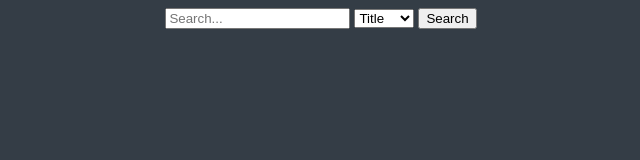
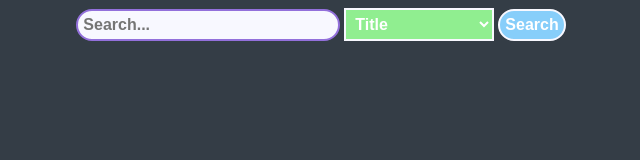
Before and after one commit to Tensai66/SoftwareEngineeringProject, a website: page index.html in a window 1280 px wide. Shown: the whole page, without its empty margins (319-959 px from the left). Drawn offline with nearby package versions, Linux system fonts and the light colour scheme.

Commit message:
Added Some styling. Hope it's not cringe lol.

```diff
--- a/index.html
+++ b/index.html
@@ -12,7 +12,7 @@
               type = "text"
               value = ""
               placeholder= "Search..."/>
-          <select name="type">
+          <select id="typemenu" name="type">
               <option value="title">Title</option>
               <option value="genre">Genre</option>
               <option value="year">Year</option>
--- a/stylesheet.css
+++ b/stylesheet.css
@@ -101,3 +101,46 @@ div.rig.columns-3 li {
 .overview:hover {
    color: lightseagreen;
 }
+
+#search {
+  background: lightskyblue;
+  width: 50;
+  padding: 5px;
+  font-size: 16px;
+  border: 2px solid ghostwhite;
+  color: white;
+  font-family: Arial, Helvetica, sans-serif;
+  font-weight: bold;
+  border-radius: 25px;
+}
+
+#search:hover {
+  background: deepskyblue;
+}
+
+#typemenu {
+  background: lightgreen;
+  width: 150px;
+  padding: 5px;
+  font-size: 16px;
+  border: 2px solid ghostwhite;
+  color: white;
+  font-family: Arial, Helvetica, sans-serif;
+  font-weight: bold;
+}
+
+#typemenu:hover  {
+  background: limegreen;
+}
+
+#myText {
+  width: 250px;
+  border: 2px solid mediumpurple;
+  padding: 5px;
+  font-size: 16px;
+  background: ghostwhite;
+  font-weight: bold;
+  font-family: Arial, Helvetica, sans-serif;
+  color: mediumpurple;
+  border-radius: 50px;
+}
```
